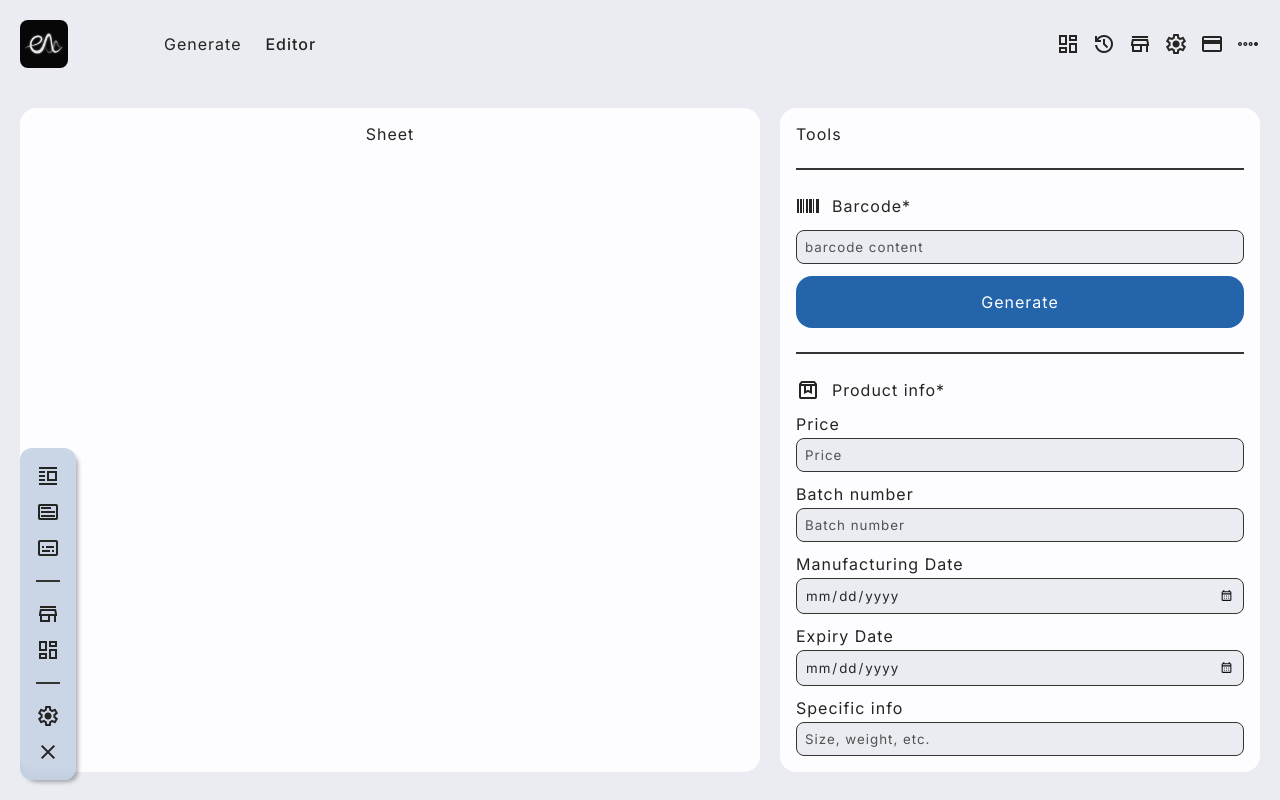
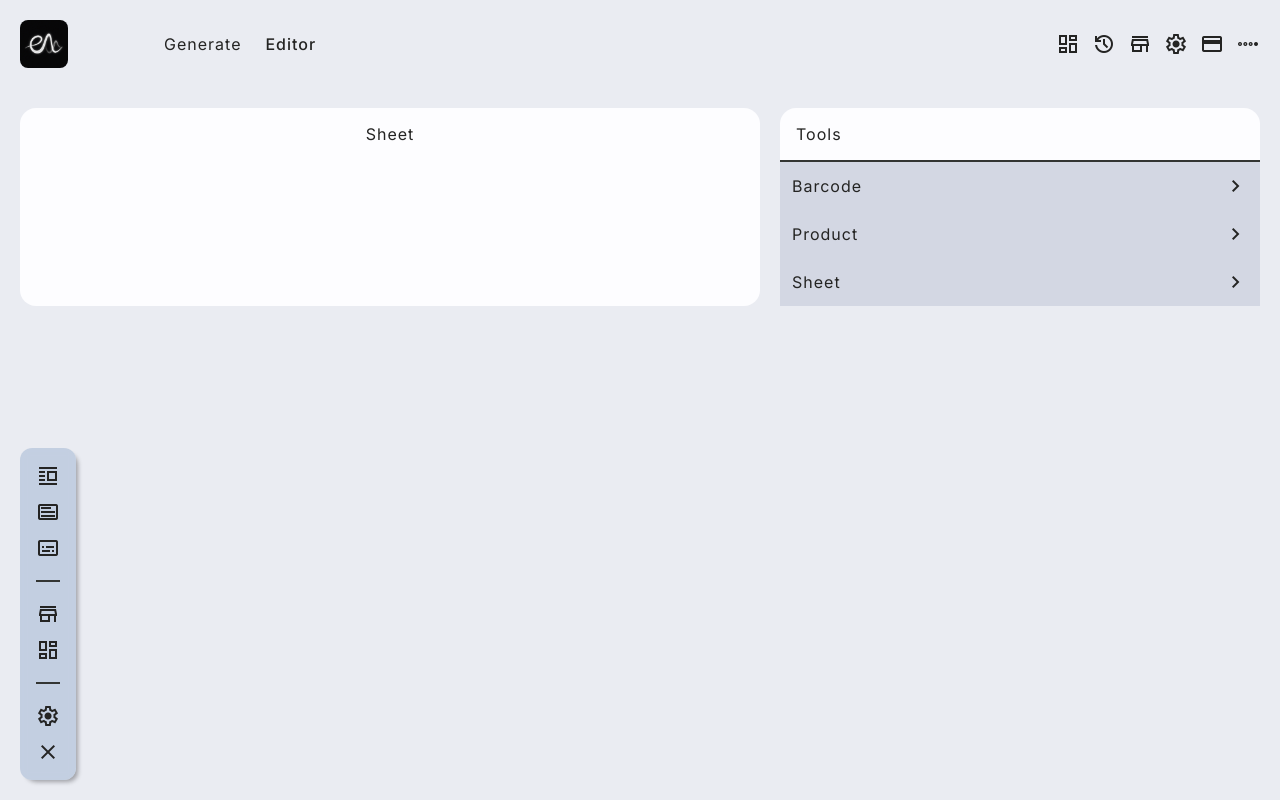
Before and after one commit to coderadi-in/ECHO, a Flask app: page /app/sticker in a window 1280 px wide. Run offline with Flask 3, Linux system fonts and the light colour scheme; the visitor is signed in with stand-in values (Sample User, id 1); parts of the project's set-up code (start-up, migrations or seed data) failed here and were passed over.

Commit message:
Updated tools window in sticker generator.

```diff
--- a/static/css/base/_utility.css
+++ b/static/css/base/_utility.css
@@ -46,7 +46,7 @@
     --color-bg-main: #EAECF2;
     --color-bg-card: #FDFDFF;
 
-    --color-tertiary: #FFF9EF;
+    --color-tertiary: #D3D7E3;
 
     --color-text-main: #242423;
     --color-text-alt: #525251;
@@ -70,7 +70,7 @@
     --color-bg-main: #08090D;
     --color-bg-card: #101119;
 
-    --color-tertiary: #0F1115;
+    --color-tertiary: #262B3A;
 
     --color-text-main: #F8F7FF;
     --color-text-alt: #CFC3D5;
--- a/static/css/pages/sticker.css
+++ b/static/css/pages/sticker.css
@@ -42,3 +42,26 @@ main { height: calc(100dvh - 90px); }
 /* ================================================== */
 
 .tools-window { max-width: max(480px, 25%); }
+
+.tools-window .unit {
+    gap: 0;
+    transition: gap 0.3s;
+}
+
+.tools-window .unit .head > * { pointer-events: none; }
+
+.tools-window .unit.active { gap: 12px; }
+
+.tools-window .unit .body {
+    max-height: 0;
+    padding: 0;
+    opacity: 0;
+    overflow-y: auto;
+    transition: max-height 0.3s, opacity 0.3s, padding 0.3s;
+}
+
+.tools-window .unit.active .body {
+    max-height: 100%;
+    padding: 12px;
+    opacity: 1;
+}
--- a/static/js/pages/sticker.js
+++ b/static/js/pages/sticker.js
@@ -4,10 +4,14 @@
 
 const barcodeInput = document.getElementById('barcodeInput');
 const generateBarcode = document.getElementById('generateBarcode');
+const barcodePreview = document.getElementById('barcodePreview');
 
+const sheetBody = document.querySelector('.sheet-window .body');
 const genIllustration = document.querySelector('.generation-illustration');
+const windowToggleTriggers = document.querySelectorAll('.unit .head');
 
-const barcodeImage = document.getElementById('barcodeImage');
+const columnInput = document.getElementById('columnInput');
+const rowInput = document.getElementById('rowInput');
 
 // ==================================================
 // STATES
@@ -59,10 +63,58 @@ function animateGenSkeleton(frame = genIllustration) {
     }
 }
 
+// * FUNCTION TO TOGGLE WINDOW STATE
+function toggleWindow(window) {
+    window.classList.toggle('active');
+}
+
+// * FUNCTION TO UPDATE BODY GRIDS
+function updateBodyGrids(x, y) {
+    sheetBody.style.gridTemplateColumns = `repeat(${x}, 1fr)`;
+    sheetBody.style.gridTemplateRows = `repeat(${y}, 1fr)`;
+}
+
+// * FUNCTION TO CREATE A STICKER ELEMENT
+function createSticker() {
+    // Create Wrapper
+    const wrapper = document.createElement('div');
+    wrapper.classList.add('sticker', 'column', 'gap-12');
+
+    // Create Image
+    const barcodeImage = document.createElement('img');
+    barcodeImage.classList.add('img');
+    barcodeImage.src = barcodePreview.src;
+
+    // Append children
+    wrapper.appendChild(barcodeImage);
+    return wrapper
+}
+
+// * FUNCTION TO ADD INPUT-CHANGE LISTENER
+function addInputChangeListener(input) {
+    input.addEventListener('input', () => {
+        updateBodyGrids(
+            columnInput.value,
+            rowInput.value
+        );
+
+        document.querySelectorAll('.sheet-window .body .sticker').forEach(elem => {
+            elem.remove();
+        });
+
+        const stickerQuantity = rowInput.value * columnInput.value
+        for (let i = 0; i < stickerQuantity; i++) {
+            const sticker = createSticker();
+            sheetBody.appendChild(sticker);
+        }
+    });
+}
+
 // ==================================================
 // EVENT LISTENERS
 // ==================================================
 
+// & EVENT LISTENER FOR GENERATE-BARCODE CLICK
 generateBarcode.addEventListener('click', async () => {
     if (barcodeInput.value.trim() === "") {
         sendToastNotification("There's no barcode content", "barcode", "var(--color-state-red)");
@@ -70,7 +122,7 @@ generateBarcode.addEventListener('click', async () => {
     }
 
     clearAnimation = animateGenSkeleton();
-    const genRequest = createForm({'barcode': barcodeInput.value});
+    const genRequest = createForm({ 'barcode': barcodeInput.value });
 
     try {
         const response = await fetch(`${window.location.origin}/app/sticker/generate`, {
@@ -89,15 +141,42 @@ generateBarcode.addEventListener('click', async () => {
         // Convert response to a blob
         const blob = await response.blob();
         const barcodeURL = URL.createObjectURL(blob);
-        barcodeImage.src = barcodeURL;
-        barcodeImage.classList.remove('hidden');
+        barcodePreview.src = barcodeURL;
+        barcodePreview.classList.remove('hidden');
 
         clearAnimation();
         sendToastNotification("Barcode generated.", "thumb_up", "var(--color-state-green)");
+
+        const stickerQuantity = rowInput.value * columnInput.value
+        for (let i = 0; i < stickerQuantity; i++) {
+            const sticker = createSticker();
+            sheetBody.appendChild(sticker);
+        }
 
 
     } catch (error) {
         clearAnimation();
         sendToastNotification("Generation failed, please try again.", "error", "var(--color-state-red)");
     }
+});
+
+// & EVENT LISTENER FOR WINDOW-TOGGLE-TRIGGER CLICK
+windowToggleTriggers.forEach(trigger => {
+    trigger.addEventListener('click', (e) => {
+        const targetSectionClass = e.target.dataset.section;
+        const targetSection = document.querySelector(targetSectionClass);
+        toggleWindow(targetSection);
+    });
+});
+
+// & EVENT LISTENER FOR BODY-SHEET-GRID UPDATE
+addInputChangeListener(columnInput);
+addInputChangeListener(rowInput);
+
+// & INITIAL DISPLAY SETTINGS
+document.addEventListener('DOMContentLoaded', () => {
+    updateBodyGrids(
+        columnInput.value,
+        rowInput.value
+    );
 })
--- a/templates/pages/sticker.html
+++ b/templates/pages/sticker.html
@@ -42,38 +42,40 @@
                 <span class="symbol hidden">menu</span>
             </div>
 
-            <div class="body">
-                <img src="" alt="" class="img hidden" id="barcodeImage">
-            </div>
+            <div class="body grid"></div>
         </section>
 
-        <section class="tools-window bg-card p-16 rounded-16 shadow w-full column gap-24" id="toolsWindow">
-            <div class="head row h-sb">
+        <section class="tools-window bg-card rounded-16 shadow w-full column" id="toolsWindow">
+            <div class="head row h-sb p-16">
                 <span class="text">Tools</span>
                 <span class="symbol hidden">menu</span>
             </div>
             <hr class="divider">
 
-            <div class="barcode-content column gap-12">
-                <label for="barcodeInput" class="row gap-12">
-                    <span class="symbol">barcode</span>
-                    <span class="text">Barcode*</span>
-                </label>
+            <div class="barcode-content column unit min-h-0">
+                <div class="head link row h-sb bg-tertiary p-12" id="toggleBarcodeContent" data-section=".barcode-content">
+                    <span class="text">Barcode</span>
+                    <span class="symbol">keyboard_arrow_right</span>
+                </div>
 
+                <div class="body column gap-12 h-full">
                     <input type="text" id="barcodeInput" class="input" placeholder="barcode content">
 
                     <button class="btn fl rounded-16 w-full pv-16" id="generateBarcode">
                         <span class="text">Generate</span>
                     </button>
+
+                    <img src class="img" id="barcodePreview">
                 </div>
-            <hr class="divider">
-
-            <div class="other-content column gap-12">
-                <div class="head row gap-12">
-                    <span class="symbol">box</span>
-                    <span class="text">Product info*</span>
             </div>
 
+            <div class="product-content column unit min-h-0">
+                <div class="head link row h-sb bg-tertiary p-12" id="toggleProductContent" data-section=".product-content">
+                    <span class="text">Product</span>
+                    <span class="symbol">keyboard_arrow_right</span>
+                </div>
+
+                <div class="body column gap-12 h-full">
                     <div class="input-elem column gap-4">
                         <label for="priceInput">Price</label>
                         <input type="text" id="priceInput" class="input" placeholder="Price">
@@ -99,6 +101,31 @@
                         <input type="text" id="specificInput" class="input" placeholder="Size, weight, etc.">
                     </div>
                 </div>
+            </div>
+
+            <div class="page-content column unit min-h-0">
+                <div class="head link row h-sb bg-tertiary p-12" id="toggleSheetContent" data-section=".page-content">
+                    <span class="text">Sheet</span>
+                    <span class="symbol">keyboard_arrow_right</span>
+                </div>
+
+                <div class="body column gap-12 h-full">
+                    <div class="row h-sb">
+                        <span class="text">Size:</span>
+                        <span class="text">A4</span>
+                    </div>
+
+                    <div class="row h-sb">
+                        <span class="text">Columns</span>
+                        <input type="number" id="columnInput" class="input" value="5" min="1">
+                    </div>
+
+                    <div class="row h-sb">
+                        <span class="text">Rows</span>
+                        <input type="number" id="rowInput" class="input" value="3" min="1">
+                    </div>
+                </div>
+            </div>
         </section>
     </main>
 
```
Lines whose indentation alone changed are shown as unchanged.
